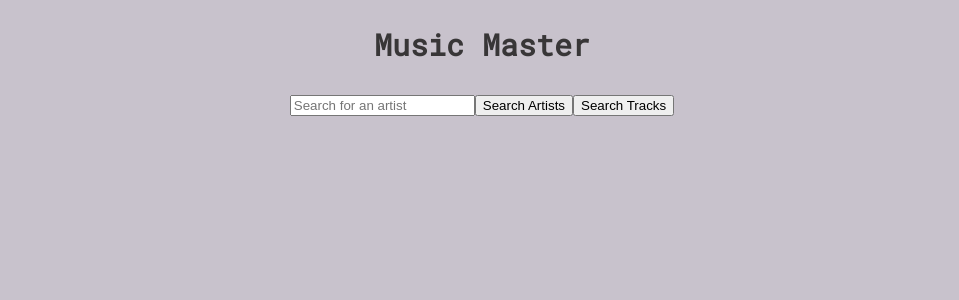
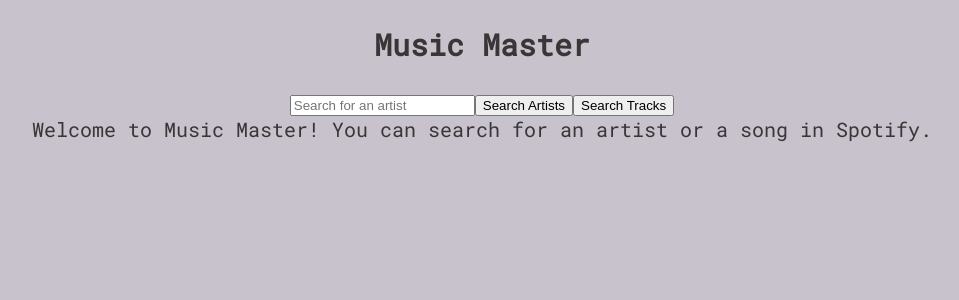
Before and after one commit to tr-stan/music-master, a React (Vite) app: page / in a window 1280 px wide. Shown: the top 300 px of the page, without its empty margins (158-1117 px from the left). Built offline with nearby package versions, Linux system fonts and the light colour scheme.

Commit message:
added reach router and tracklist component, routes

```diff
--- a/package.json
+++ b/package.json
@@ -19,6 +19,7 @@
   "dependencies": {
     "@babel/core": "^7.4.5",
     "@babel/plugin-proposal-class-properties": "^7.4.4",
+    "@reach/router": "^1.2.1",
     "axios": "^0.19.0",
     "live-server": "^1.2.1",
     "parcel-bundler": "^1.12.3",
--- a/src/Components/App.js
+++ b/src/Components/App.js
@@ -1,15 +1,18 @@
 import React, { Component } from 'react';
+import { Router, navigate } from '@reach/router';
 import axios from 'axios';
 import ArtistList from './ArtistList';
 import TrackList from './TrackList';
+import TopTracks from './TopTracks';
+import Home from './Home';
 
-const API_URL = (process.env.NODE_ENV !== 'production') ? 'http://localhost:4321' : 'https://audio-vision.herokuapp.com';
+const API_URL = (process.env.NODE_ENV !== "production") ? "http://localhost:4321" : "https://audio-vision.herokuapp.com";
 
 export default class App extends Component {
-    state = { query: '', artists: null, tracks: null };
+    state = { query: "", artists: null, tracks: null };
 
     updateQuery = event => {
-        console.log('event', event.target.value);
+        console.log("event", event.target.value);
         this.setState({ query: event.target.value });
     }
 
@@ -21,13 +24,14 @@ export default class App extends Component {
                     this.setState({
                         artists: results.data.items
                     })
-                    console.log("artist search results:", this.state.artists);
+                    console.log("artist search results on frontend:", this.state.artists);
+                    navigate("/artists");
                 } else { this.setState({ artists: null }) }
             })
             .catch(error => {
                 console.log("There was an error fetching artist data", error.message);
             })
-        console.log('this.state', this.state)
+        console.log("this.state", this.state)
     }
 
     searchTracks = () => {
@@ -39,14 +43,15 @@ export default class App extends Component {
                     this.setState({
                         tracks: results.data.tracks.items
                     })
+                    navigate("/tracks");
                 } else { this.setState({ tracks: null }) }
             })
-        console.log('this.state', this.state)
+        console.log("this.state", this.state)
     }
 
     handleKeyPress = event => {
-        if (event.key === 'Enter') {
-            console.log('this.state', this.state)
+        if (event.key === "Enter") {
+            console.log("this.state", this.state)
         }
     }
 
@@ -57,14 +62,16 @@ export default class App extends Component {
               <input
                 onChange={this.updateQuery}
                 onKeyPress={this.handleKeyPress}
-                placeholder='Search for an artist'
+                placeholder="Search for an artist"
               />
               <button onClick={this.searchArtists}>Search Artists</button>
               <button onClick={this.searchTracks}>Search Tracks</button>
-              <div style={{ display: 'flex', justifyContent: 'center', margin: '0 auto' }}>
-                  {this.state.artists ? <ArtistList artists={this.state.artists} /> : null }
-                  {this.state.tracks ? <TrackList tracks={this.state.tracks} /> : null}
-              </div>
+              <Router>
+                <Home path="/" />
+                <ArtistList path="/artists" artists={this.state.artists}/>
+                <TrackList path="/tracks" tracks={this.state.tracks}/>
+                <TopTracks path="/:name" />
+              </Router>
             </div>
         )
     }
--- a/src/Components/ArtistList.js
+++ b/src/Components/ArtistList.js
@@ -1,13 +1,16 @@
 import React from 'react';
-import logo from '../assets/tri-be_logo.png'
+import logo from '../assets/tri-be_logo.png';
+import { Link } from '@reach/router';
 
 const ArtistList = props => {
 	let artistList = props.artists.map((artist, index ) => {
 		console.log("artist images:", artist.images)
 		return (
 			<li style={{ padding: '10px' }} key={index} id={artist.id}>
+			<Link to={`/${artist.name}`}>
 			<img style={{ maxWidth: '3vw', height: 'auto'}} src={artist.images.length ? artist.images[0]['url'] : logo} />
 			<p style={{ display: 'inline' }}>{artist.name}</p>
+			</Link>
 			</li>
 		)
 	})
--- /dev/null
+++ b/src/Components/Home.js
@@ -0,0 +1,7 @@
+import React from 'react';
+
+const Home = () => (
+	<div>Welcome to Music Master! You can search for an artist or a song in Spotify.</div>
+)
+
+export default Home;
--- /dev/null
+++ b/src/Components/TopTracks.js
@@ -0,0 +1,5 @@
+import React from 'react';
+
+const TopTracks = ({ name }) => (<p>{name}</p>)
+
+export default TopTracks;
--- a/src/Components/TrackList.js
+++ b/src/Components/TrackList.js
@@ -1,5 +1,4 @@
 import React from 'react';
-import logo from '../assets/tri-be_logo.png'
 
 const TrackList = props => {
 	let trackList = props.tracks.map((track, index ) => {
```
Also changed, not shown: 4 other files (tests, documents, lock files or other folders).
